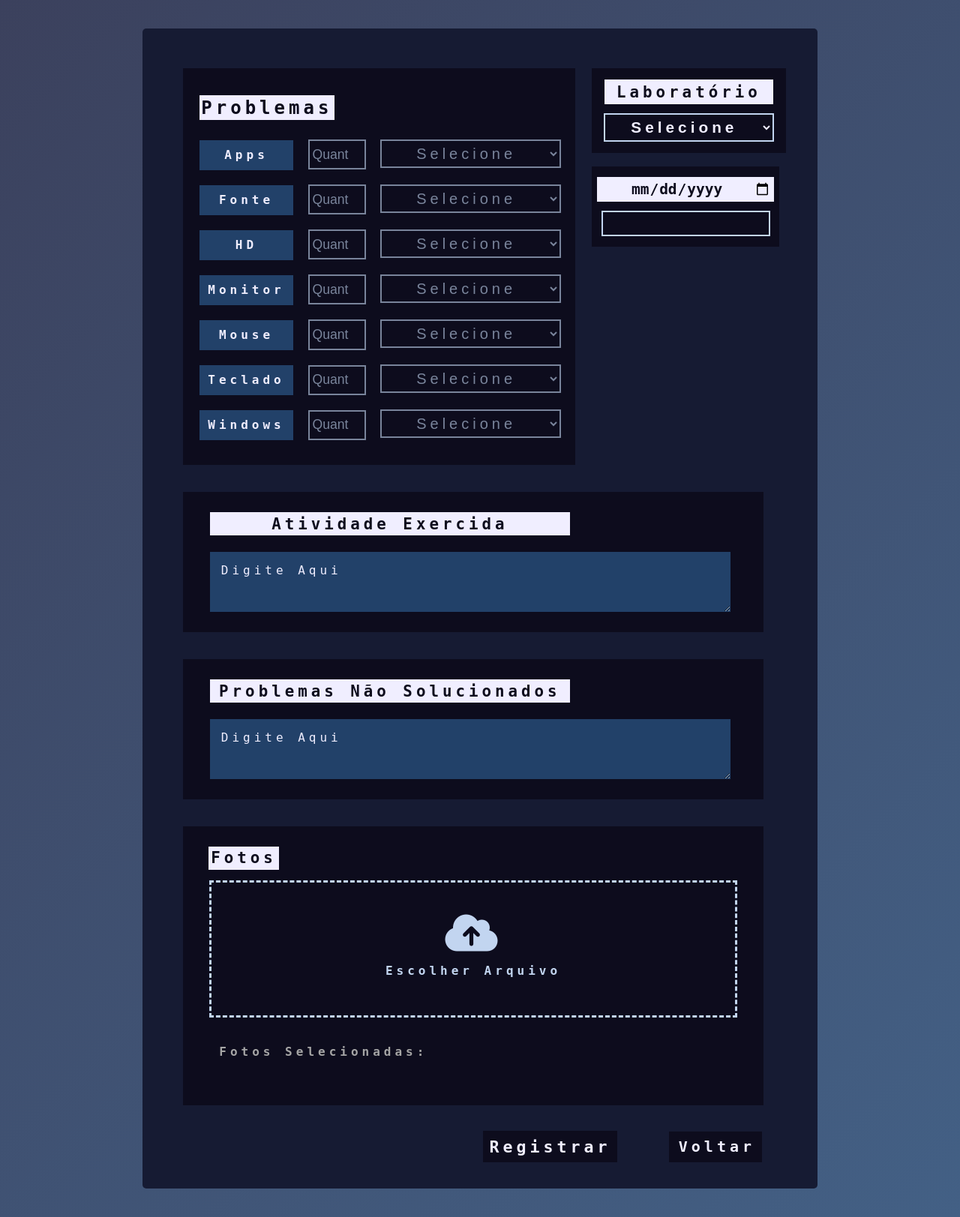
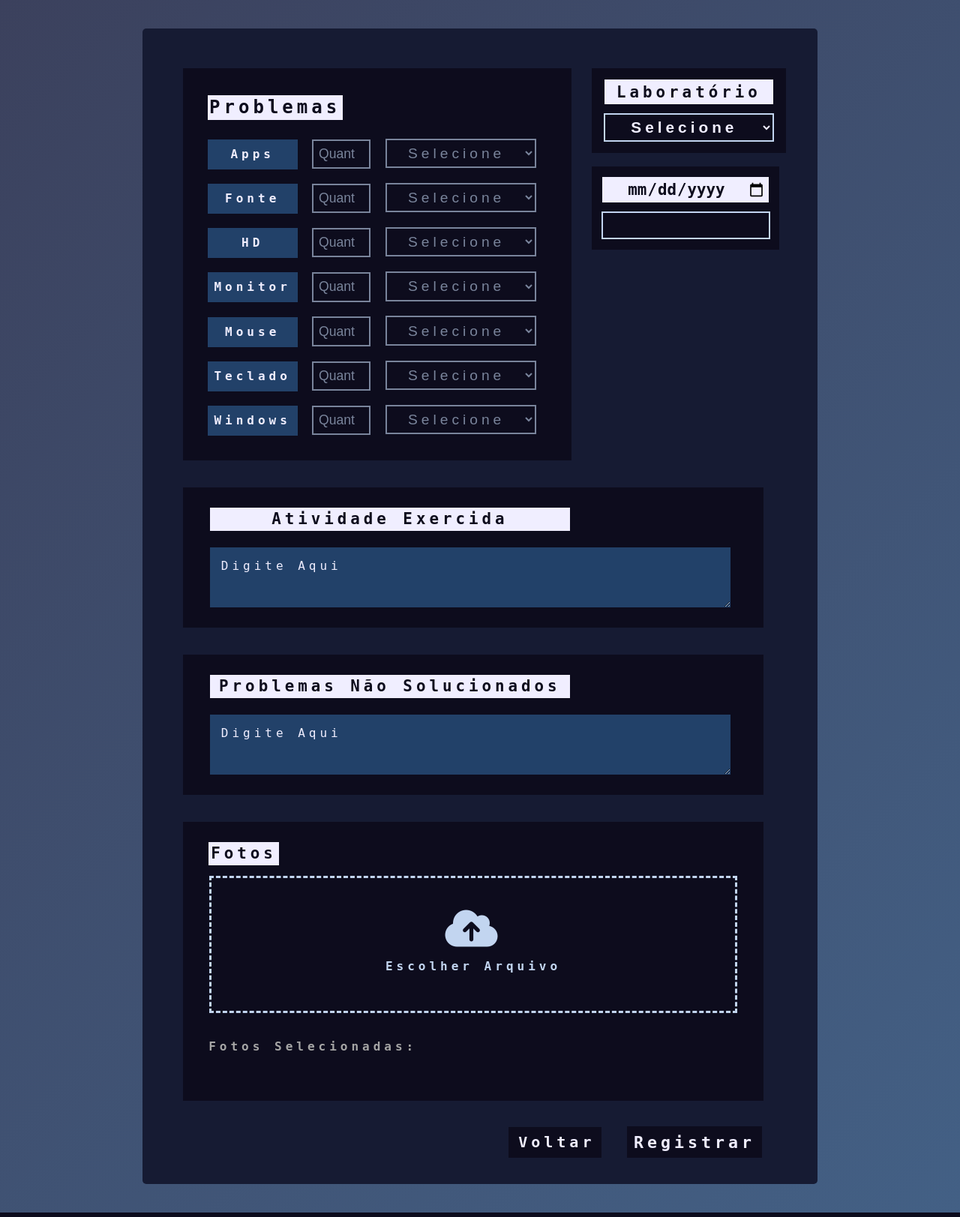
Before and after one commit to TCC2023insv/TCC2023-Site, a PHP site: page /monitor/registrar-diagnostico.php in a window 1280 px wide. Shown: the part 80-1703 px from the top of the page at 75% size. Run offline with PHP 8.4, Linux system fonts and the light colour scheme; the visitor is signed in with stand-in values (Sample User, id 1); data comes from the database, SQL or seed files in the repository; data that the repository does not hold is empty.

Commit message:
Botões arrumados

```diff
--- a/css/diagnostico.css
+++ b/css/diagnostico.css
@@ -70,7 +70,7 @@ body{
     text-align: center;
 
     width: 98%;
-    font-size: 140%;
+    font-size: 130%;
     letter-spacing: 5px;
     font-weight: bold;
 
@@ -122,11 +122,11 @@ body{
     background-color: var(--fundo-txt);
     color: var(--cor-txt);
 
-    font-size: 150%;
+    font-size: 160%;
     text-align: center;
 
     padding: 3%;
-    width: 160%;
+    width: 150%;
     border: none;
     font-weight: bold;
 }
@@ -138,11 +138,11 @@ body{
     background-color: transparent;
     text-align: center;
     width: 155%;
-    font-size: 115%;
+    font-size: 120%;
     letter-spacing: 5px;
     font-weight: bold;
     margin: 8% 0 0 0;
-    padding: 3% 0;
+    padding: 4% 0;
 }
 /*
 #Responsavel-2{
@@ -182,9 +182,9 @@ body{
 
 #Problemas{
     background-color: var(--fundo-caixa);
-    width: 92%;
+    width: 88%;
     height: auto;
-    padding: 6% 0 6% 4%;
+    padding: 6% 1% 6% 6%;
     line-height: 40px;
 }
 
@@ -223,7 +223,7 @@ body{
     background-color: transparent;
     text-align: center;
     width: 14%;
-    padding: 1.5% 0.5% 1.5% 0;
+    padding: 1.5% 0.5% 1.5% 1%;
     margin-left: 1%;
     display: flex;
     display: inline-block;
@@ -247,7 +247,7 @@ input::placeholder{
 
     text-align: center;
 
-    width: 43%;
+    width: 45%;
     height: 10%;
     display: flex;
     display: inline-block;
@@ -268,12 +268,12 @@ input::placeholder{
 
     text-align: center;
 
-    width: 48%;
-    height: 10%;
+    width: 42%;
+    height: 12%;
     display: flex;
     display: inline-block;
-    font-size: 125%;
-    padding: 1% 2%;
+    font-size: 120%;
+    padding: 1.3% 2%;
     margin-left: 1%;
 
     letter-spacing: 5px;
@@ -379,6 +379,9 @@ textarea::placeholder{
     margin-left: 6%;
 }
 
+/* .mostrarFoto{
+
+} */
 
 .uploadlabel{
     width: 97%;
@@ -397,6 +400,7 @@ textarea::placeholder{
 .uploadlabel span{
     font-size: 350%;
     margin-bottom: 1%;
+    /* padding-right: -10%; */
     color: #C2D5F0;
 }
 
@@ -410,10 +414,8 @@ textarea::placeholder{
 .uploaded{
     margin: 5% 40% 5% 0;
     font-size: 16px;
-    /* font-weight: 700; */
     color: #a5a5a5;
     float: left;
-    padding: 0 0 0 2%
 }
 
 #filewrapper{
@@ -495,7 +497,7 @@ textarea::placeholder{
 
     float: right;
 
-    margin: 4% 8% 1% 0;
+    margin: 4% 4% 1% 0;
     cursor:pointer;
 
 }
@@ -514,16 +516,16 @@ textarea::placeholder{
     transition: all 0.5s
 }
 
-.Btn-Excluir{
+.Btn-Voltar{
     background-color: var(--botao);
     color: var(--texto);
     border: none;
     width: auto;
     height: auto;
 
-    padding: 1%;
+    padding: 1% 1% 1% 1.5%;
     text-align: center;
-    font-size: 135%;
+    font-size: 120%;
 
     font-family: 'Roboto Mono', monospace;
     font-weight: bold;
--- a/css/p_inicial.css
+++ b/css/p_inicial.css
@@ -97,10 +97,10 @@ h1{
     border-radius: 1%;
     font-size: 120%;
     padding: 0.5% 1%;
-    margin: 0px 0px 0px 5px;
+    margin: 0 0 0 2%;
     width: auto;
     text-align: center;
-    floar:right;
+    float:right;
 }
 
 .data-responsavel {
--- a/js/foto.js
+++ b/js/foto.js
@@ -56,7 +56,7 @@ window.addEventListener("load",()=>{
 
         // X
         const crossElem = document.createElement("span");
-        crossElem.innerHTML = "&#215;";
+        crossElem.innerHTML = "   &#215;";
         rightElem.append(crossElem);
         filewrapper.append(showfileboxElem);
 
--- a/usuarios/monitor/diagnostico.php
+++ b/usuarios/monitor/diagnostico.php
@@ -141,6 +141,7 @@
                 <div id="Fotos">
                     <label class="Titulo-3">Fotos</label>
                     <br><br>
+                        <!-- <div class="mostrarFoto"> -->
                             <?php
                                 while ($fotos = $sql_query_img->fetch_assoc())
                                 {
@@ -148,13 +149,14 @@
                                     echo $img;
                                 }
                             ?>
+                        <!-- </div> -->
                 </div>
 
             </div>
 
             <div id="Btn">
-                <a href="javascript: history.go(-1)" class="Btn-Excluir">Voltar</a>
-                <a class="Btn-Excluir"  onclick="Excluir(<?php echo $ID_Reparo; ?>)" style="cursor: pointer;" name="btnExcluir">Excluir</a>
+                <a href="javascript: history.go(-1)" class="Btn-Voltar">Voltar</a>
+                <a class="Btn-Voltar"  onclick="Excluir(<?php echo $ID_Reparo; ?>)" style="cursor: pointer;" name="btnExcluir">Excluir</a>
             </div>
 
         </div>
--- a/usuarios/monitor/registrar-diagnostico.php
+++ b/usuarios/monitor/registrar-diagnostico.php
@@ -224,9 +224,8 @@
             </div>
 
             <div id="Btn">
+                <a href="inicio.php" class="Btn">Voltar</a>
                 <button type="submit" class="Btn-Registrar" name="btnRegistrar">Registrar</button>
-
-                <a href="inicio.php" class="Btn">Voltar</a>
             </div>
 
         </form>
```
Also changed, not shown: css/cadastros.css (+6 -6 lines), arquivos/653aafcdaf229.jpg (added), arquivos/653aafffc3036.jpg (added), arquivos/653ab033d92ad.jpg (added), arquivos/653ab106b9882.jpg (added). Lines whose indentation alone changed are shown as unchanged.
